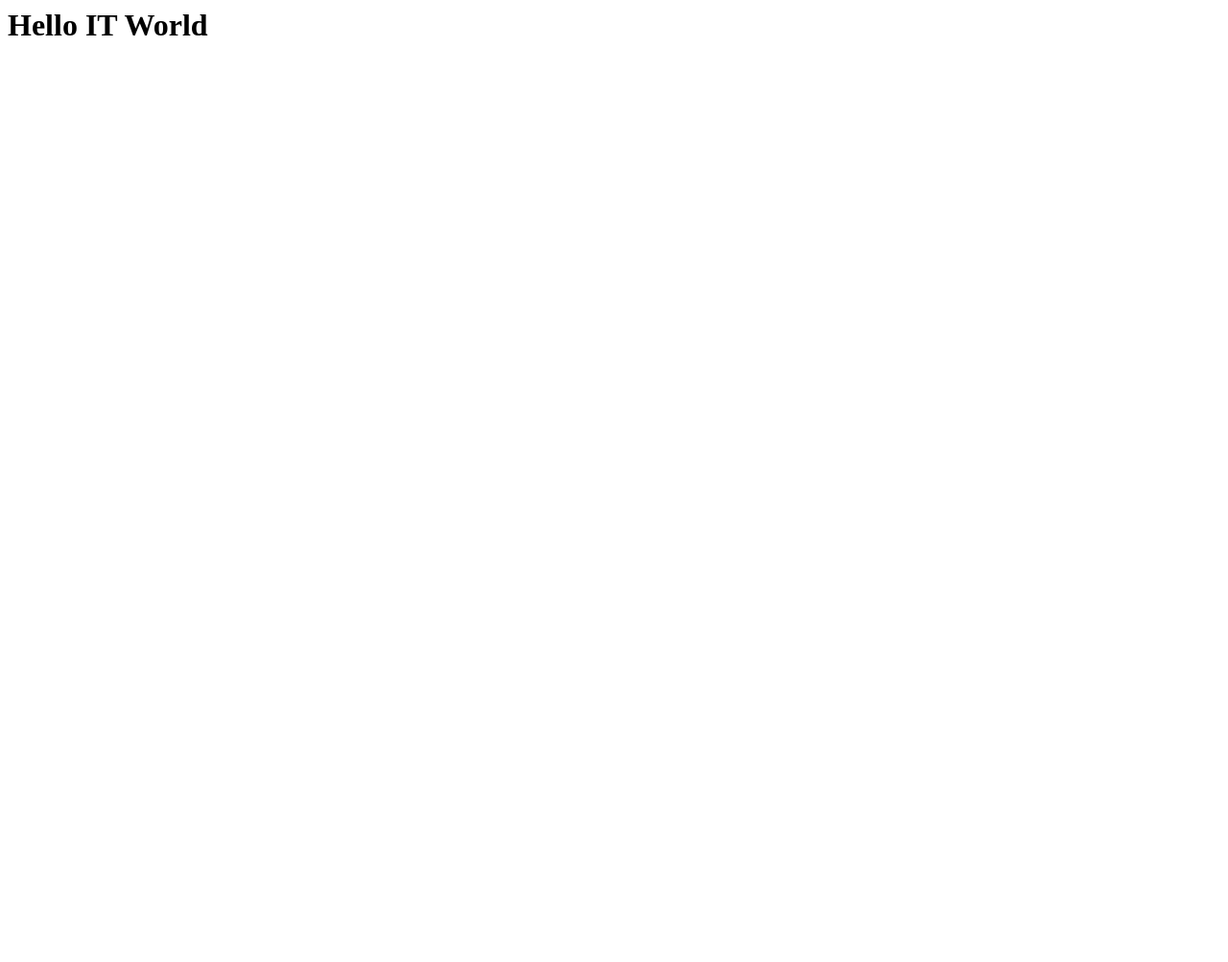
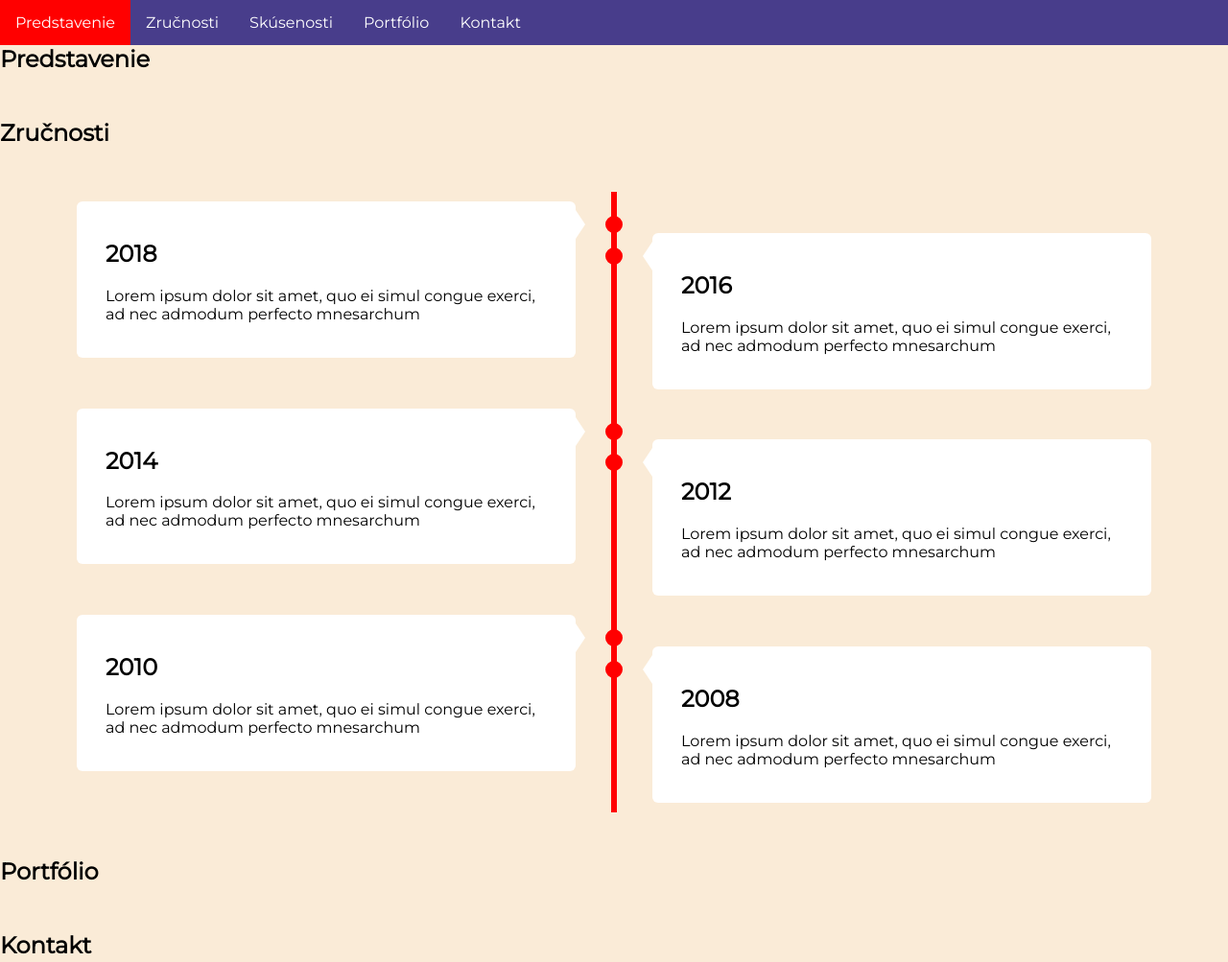
Before and after one commit to liskamaros/projekt1, a plain HTML site: page index.html in a window 1280 px wide. Shown: the whole page at 96% size. Before the commit the page ends 800 px from the top, so only its background shows below. Drawn offline with Linux system fonts and the light colour scheme.

Commit message:
timeline

```diff
--- a/index.html
+++ b/index.html
@@ -1 +1,87 @@
-<h1>Hello IT World</h1>
+<!DOCTYPE html>
+<html>
+
+<head>
+    <link rel="stylesheet" href="main.css">
+    <link href="https://fonts.googleapis.com/css?family=Montserrat" rel="stylesheet">
+</head>
+
+<body>
+    <div>
+        <ul>
+            <li><a class="active" href="#predstavenie">Predstavenie</a></li>
+            <li><a href="#zrucnosti">Zručnosti</a></li>
+            <li><a href="#skusenosti">Skúsenosti</a></li>
+            <li><a href="#portfolio">Portfólio</a></li>
+            <li><a href="#kontakt">Kontakt</a></li>
+        </ul>
+    </div>
+    <section id="predstavenie">
+        <div>
+            <h1>Predstavenie
+            </h1>
+        </div>
+    </section>
+    <section id="zrucnosti">
+        <div>
+            <h1>Zručnosti
+            </h1>
+        </div>
+    </section>
+
+    <section id=skusenosti>
+        <div class="timeline">
+            <div class="container left">
+                <div class="content">
+                    <h2>2018</h2>
+                    <p>Lorem ipsum dolor sit amet, quo ei simul congue exerci, ad nec admodum perfecto mnesarchum</p>
+                </div>
+            </div>
+            <div class="container right">
+                <div class="content">
+                    <h2>2016</h2>
+                    <p>Lorem ipsum dolor sit amet, quo ei simul congue exerci, ad nec admodum perfecto mnesarchum</p>
+                </div>
+            </div>
+            <div class="container left">
+                <div class="content">
+                    <h2>2014</h2>
+                    <p>Lorem ipsum dolor sit amet, quo ei simul congue exerci, ad nec admodum perfecto mnesarchum</p>
+                </div>
+            </div>
+            <div class="container right">
+                <div class="content">
+                    <h2>2012</h2>
+                    <p>Lorem ipsum dolor sit amet, quo ei simul congue exerci, ad nec admodum perfecto mnesarchum</p>
+                </div>
+            </div>
+            <div class="container left">
+                <div class="content">
+                    <h2>2010</h2>
+                    <p>Lorem ipsum dolor sit amet, quo ei simul congue exerci, ad nec admodum perfecto mnesarchum</p>
+                </div>
+            </div>
+            <div class="container right">
+                <div class="content">
+                    <h2>2008</h2>
+                    <p>Lorem ipsum dolor sit amet, quo ei simul congue exerci, ad nec admodum perfecto mnesarchum</p>
+                </div>
+            </div>
+        </div>
+    </section>
+
+    <section id="portfolio">
+        <div>
+            <h1>Portfólio
+            </h1>
+        </div>
+    </section>
+    <section id="kontakt">
+        <div>
+            <h1>Kontakt
+            </h1>
+        </div>
+    </section>
+</body>
+
+</html>
--- /dev/null
+++ b/main.css
@@ -0,0 +1,175 @@
+body {
+    font-family: 'Montserrat', sans-serif;
+    background-color: antiquewhite;
+    margin:0;
+}
+
+* {
+    box-sizing: border-box;
+}
+
+/* NAVIGACIA */
+ul {
+    list-style-type: none;
+    margin: 0;
+    padding: 0;
+    overflow: hidden;
+    background-color: darkslateblue;
+    position: fixed;
+    top: 0;
+    width: 100%;
+    z-index: 100;
+}
+
+li {
+    float: left;
+}
+
+li a {
+    display: block;
+    color: white;
+    text-align: center;
+    padding: 14px 16px;
+    text-decoration: none;
+}
+
+li a:hover:not(.active) {
+    background-color: black;
+}
+
+.active {
+    background-color: red;
+}
+
+section {
+    margin-top: 47.33px;
+}
+
+/* TIMELINE */
+
+/* pravitko */
+.timeline {
+    position: relative;
+    max-width: 1200px;
+    margin: 0 auto;
+}
+
+/* pravitko */
+.timeline::after {
+    content: '';
+    position: absolute;
+    width: 6px;
+    background-color: red;
+    top: 0;
+    bottom: 0;
+    left: 50%;
+    margin-left: -3px;
+}
+
+/* kontajner okolo obsahu */
+.container {
+    padding: 10px 40px;
+    position: relative;
+    background-color: inherit;
+    width: 50%;
+}
+
+/* kruhy */
+.container::after {
+    content: '';
+    position: absolute;
+    width: 10px;
+    height: 10px;
+    right: -9px;
+    background-color: red;
+    border: 4px solid red;
+    top: 25px;
+    border-radius: 50%;
+    z-index: 1;
+}
+
+/* kontajner vlavo */
+.left {
+    left: 0;
+}
+
+/* kontajner vpravo */
+.right {
+    left: 50%;
+    margin-top: -150px
+}
+
+/* sipky vlavo */
+.left::before {
+    content: " ";
+    height: 0;
+    position: absolute;
+    top: 19px;
+    width: 0;
+    z-index: 1;
+    right: 30px;
+    border: medium solid white;
+    border-width: 15px 0 15px 10px;
+    border-color: transparent transparent transparent white;
+}
+
+/* sipky vpravo */
+.right::before {
+    content: " ";
+    height: 0;
+    position: absolute;
+    top: 19px;
+    width: 0;
+    z-index: 1;
+    left: 30px;
+    border: medium solid white;
+    border-width: 15px 10px 15px 0;
+    border-color: transparent white transparent transparent;
+}
+
+/* kruhy vpravo */
+.right::after {
+    left: -9px;
+}
+
+/* obsah */
+.content {
+    padding: 20px 30px;
+    background-color: white;
+    position: relative;
+    border-radius: 6px;
+}
+
+/* Media queries */
+@media screen and (max-width: 600px) {
+  /* timeline vlavo */
+  .timeline::after {
+    left: 31px;
+  }
+
+  /* sirka kontajnerov */
+  .container {
+    width: 100%;
+    padding-left: 70px;
+    padding-right: 25px;
+  }
+
+  /* sipky smerom dolava */
+  .container::before {
+    left: 60px;
+    border: medium solid white;
+    border-width: 15px 10px 15px 0;
+    border-color: transparent white transparent transparent;
+  }
+
+  /* kruhy */
+  .left::after, .right::after {
+    left: 22px;
+  }
+
+  /* kontajnery z prava */
+  .right {
+    left: 0%;
+    margin: auto;
+  }
+}
```
